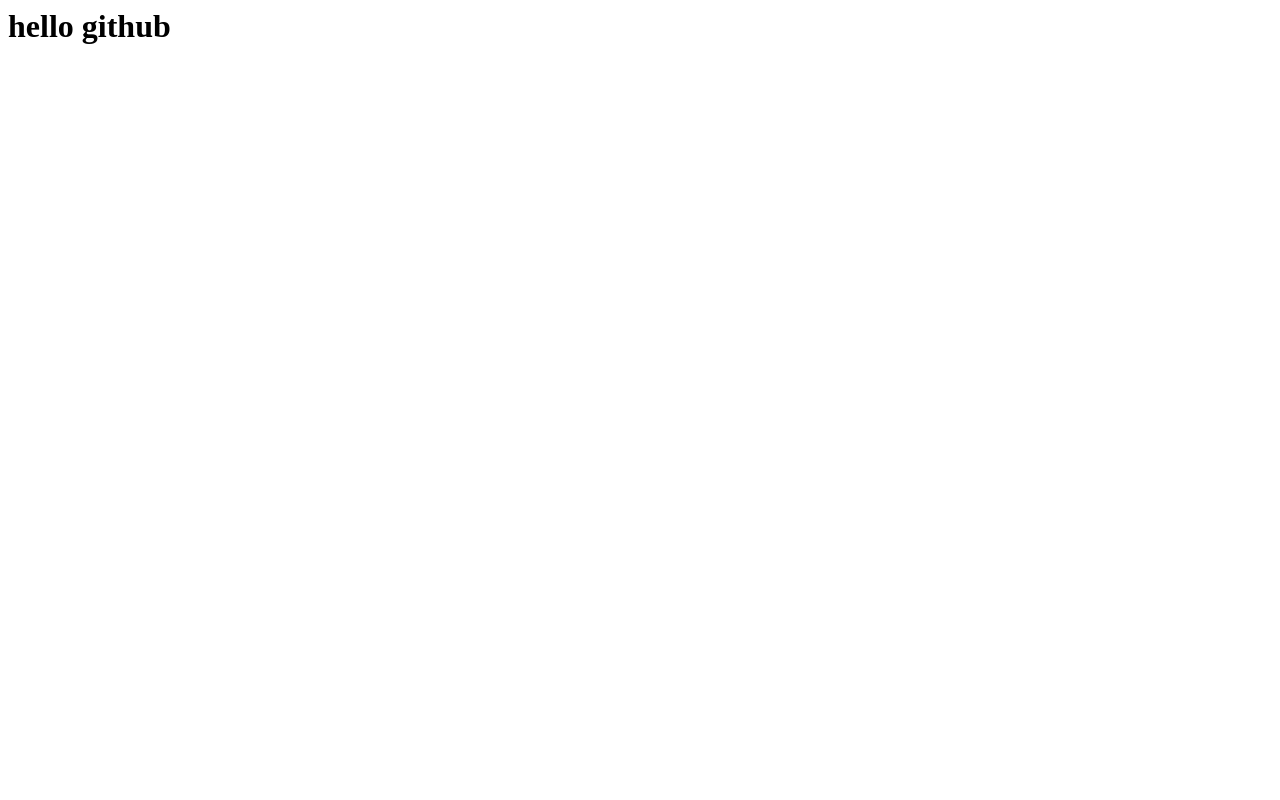
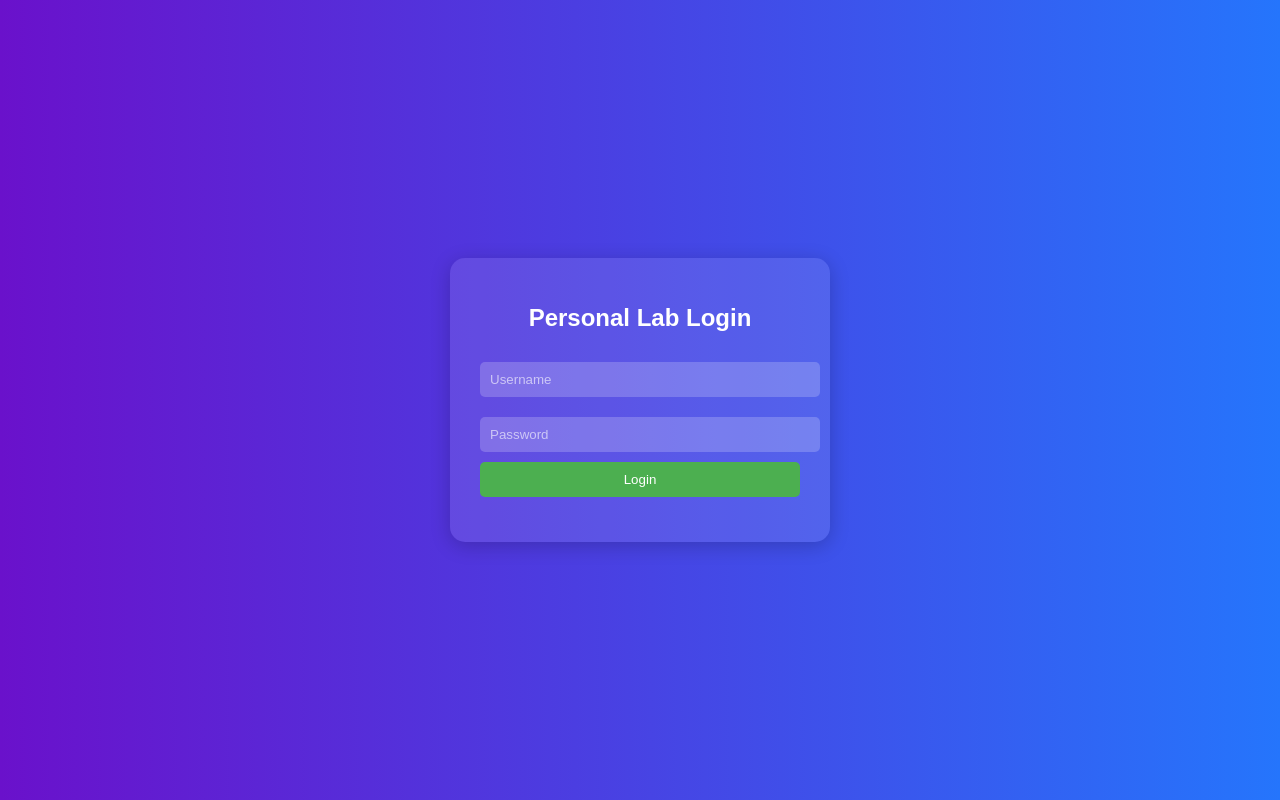
Before and after one commit to arshia8430/arshia8430.github.io, a plain HTML site: page index.html in a window 1280 px wide. Drawn offline with Linux system fonts and the light colour scheme.

Commit message:
Update index.html
develop site

```diff
--- a/index.html
+++ b/index.html
@@ -1,2 +1,92 @@
-<html>
-<h1>hello github</h1></html>
+<!DOCTYPE html>
+<html lang="en">
+<head>
+    <meta charset="UTF-8">
+    <meta name="viewport" content="width=device-width, initial-scale=1.0">
+    <title>Personal Lab Login</title>
+    <style>
+        body {
+            font-family: 'Arial', sans-serif;
+            background: linear-gradient(to right, #6a11cb, #2575fc);
+            margin: 0;
+            padding: 0;
+            display: flex;
+            align-items: center;
+            justify-content: center;
+            height: 100vh;
+            color: white;
+        }
+        .container {
+            background-color: rgba(255, 255, 255, 0.1);
+            padding: 30px;
+            border-radius: 15px;
+            box-shadow: 0 4px 20px rgba(0, 0, 0, 0.2);
+            text-align: center;
+            width: 320px;
+        }
+        h1 {
+            margin-bottom: 20px;
+            font-size: 24px;
+        }
+        input[type="text"], input[type="password"] {
+            width: 100%;
+            padding: 10px;
+            margin: 10px 0;
+            border: none;
+            border-radius: 5px;
+            background-color: rgba(255, 255, 255, 0.2);
+            color: white;
+        }
+        input[type="text"]::placeholder, input[type="password"]::placeholder {
+            color: rgba(255, 255, 255, 0.6);
+        }
+        button {
+            background-color: #4CAF50;
+            color: white;
+            padding: 10px;
+            border: none;
+            border-radius: 5px;
+            cursor: pointer;
+            width: 100%;
+            transition: background-color 0.3s;
+        }
+        button:hover {
+            background-color: #45a049;
+        }
+        #message {
+            margin-top: 15px;
+            font-size: 14px;
+        }
+    </style>
+</head>
+<body>
+
+<div class="container">
+    <h1>Personal Lab Login</h1>
+    <form id="loginForm">
+        <input type="text" id="username" name="username" placeholder="Username" required>
+        <input type="password" id="password" name="password" placeholder="Password" required>
+        <button type="submit">Login</button>
+    </form>
+    <p id="message"></p>
+</div>
+
+<script>
+    document.getElementById('loginForm').addEventListener('submit', function(event) {
+        event.preventDefault();
+        const username = document.getElementById('username').value;
+        const password = document.getElementById('password').value;
+
+        // Simple validation example; replace with your validation logic
+        if (username === 'admin' && password === '1234') {
+            document.getElementById('message').textContent = 'Login Successful!';
+            document.getElementById('message').style.color = 'lightgreen';
+        } else {
+            document.getElementById('message').textContent = 'Invalid Username or Password.';
+            document.getElementById('message').style.color = 'red';
+        }
+    });
+</script>
+
+</body>
+</html>
```
